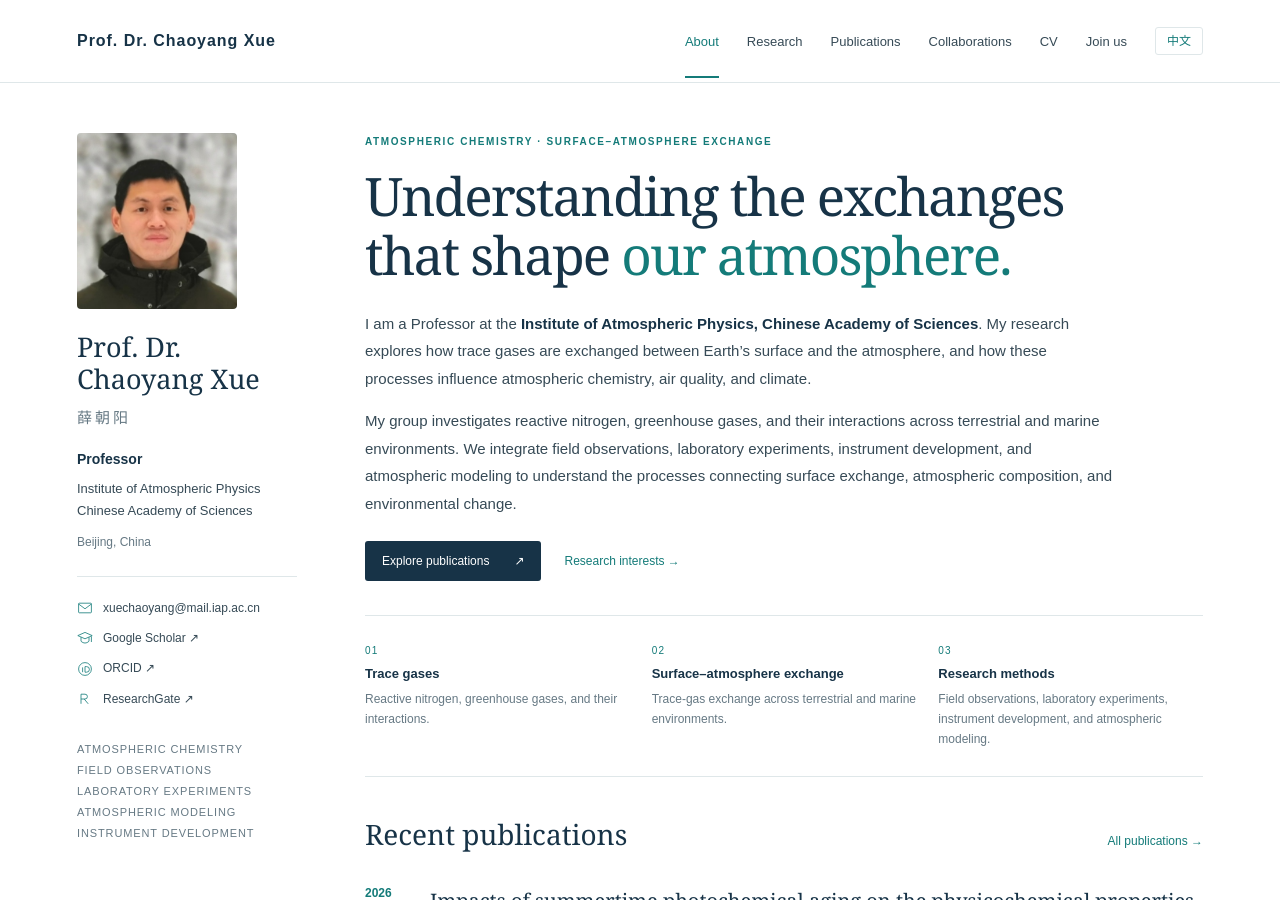
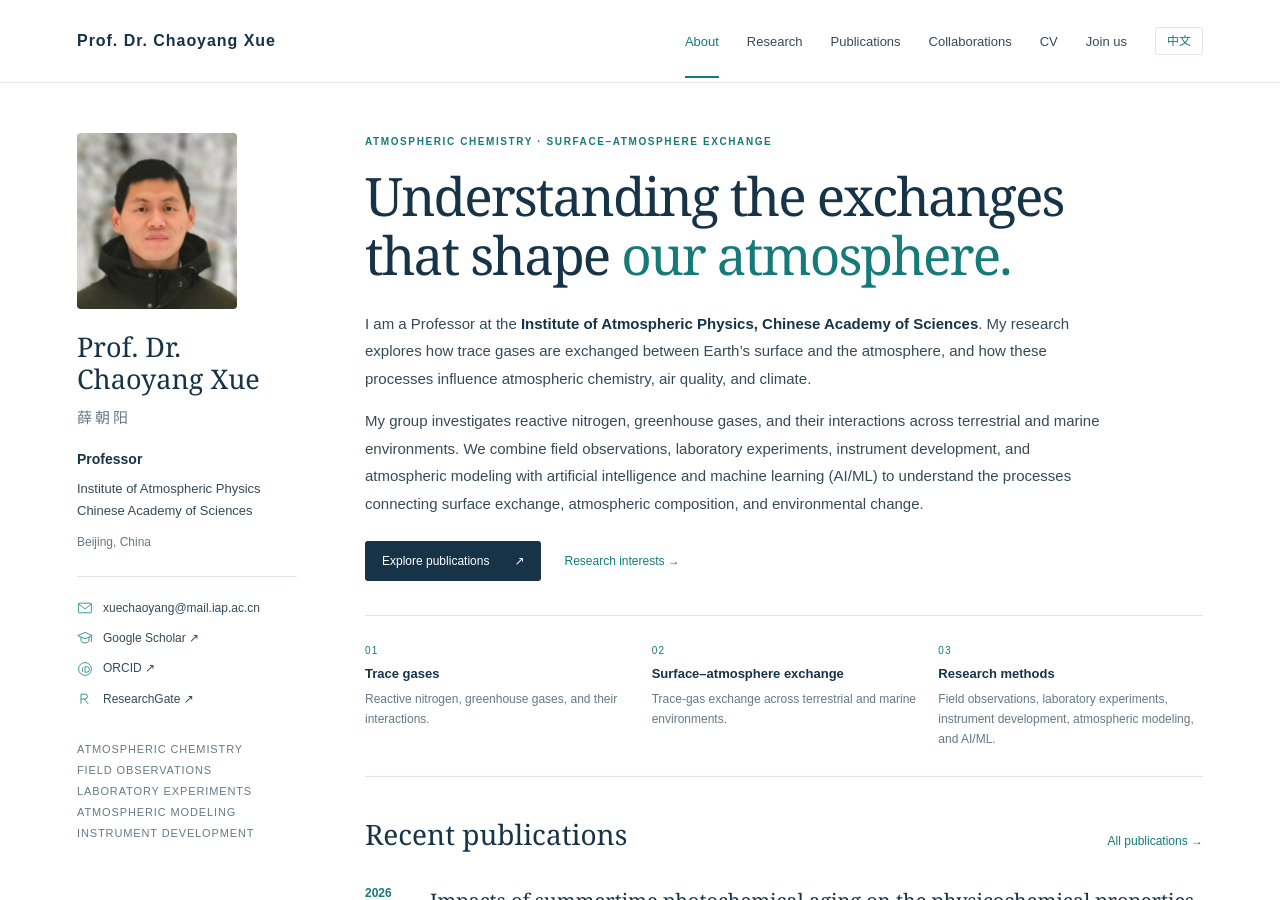
Before and after one commit to cxue-atmos/cxue-atmos.github.io, a Jekyll site: the page built from _pages/about.html, in a window 1280 px wide and 900 px high. Built offline with Jekyll 4.4.1, drawn with Linux system fonts in a browser that asks for light colours.

Commit message:
Include AI and machine learning in bilingual homepage research methods

```diff
--- a/_layouts/academic.html
+++ b/_layouts/academic.html
@@ -11,7 +11,7 @@
   <meta property="og:type" content="website">
   <meta property="og:image" content="{{ '/images/profile.jpg' | absolute_url }}">
   <title>{{ page.title | escape }} | {{ site.title | escape }}</title>
-  <link rel="stylesheet" href="{{ '/assets/css/academic.css' | relative_url }}?v=20261030-3">
+  <link rel="stylesheet" href="{{ '/assets/css/academic.css' | relative_url }}?v=20261030-4">
 </head>
 <body data-route="{{ page.site_route }}" data-language="{{ page.initial_language | default: 'en' }}">
   <a class="skip-link" href="#main">Skip to content</a>
@@ -37,6 +37,6 @@
     <main id="main" tabindex="-1">{{ content }}</main>
   </div></div>
   <footer class="footer"><div class="container footer-inner"><span>© 2026 Chaoyang Xue · 薛朝阳</span><span id="footer-affiliation">Institute of Atmospheric Physics, Chinese Academy of Sciences</span></div></footer>
-  <script src="{{ '/assets/js/academic.js' | relative_url }}?v=20261030-3" defer></script>
+  <script src="{{ '/assets/js/academic.js' | relative_url }}?v=20261030-4" defer></script>
 </body>
 </html>
--- a/_pages/about.html
+++ b/_pages/about.html
@@ -8,6 +8,6 @@
   - /about/
   - /about.html
 ---
-<section class="hero"><p class="eyebrow">ATMOSPHERIC CHEMISTRY · SURFACE–ATMOSPHERE EXCHANGE</p><h1>Understanding the exchanges<br>that shape <em>our atmosphere.</em></h1><p class="intro">I am a Professor at the <b>Institute of Atmospheric Physics, Chinese Academy of Sciences</b>. My research explores how trace gases are exchanged between Earth’s surface and the atmosphere, and how these processes influence atmospheric chemistry, air quality, and climate.</p><p class="intro">My group investigates reactive nitrogen, greenhouse gases, and their interactions across terrestrial and marine environments. We integrate field observations, laboratory experiments, instrument development, and atmospheric modeling to understand the processes connecting surface exchange, atmospheric composition, and environmental change.</p><div class="hero-actions"><a href="/publications/" class="primary-link">Explore publications <span>↗</span></a><a href="/research/" class="text-link">Research interests →</a></div></section>
-      <div class="research-strip"><div><span class="num">01</span><h3>Trace gases</h3><p>Reactive nitrogen, greenhouse gases, and their interactions.</p></div><div><span class="num">02</span><h3>Surface–atmosphere exchange</h3><p>Trace-gas exchange across terrestrial and marine environments.</p></div><div><span class="num">03</span><h3>Research methods</h3><p>Field observations, laboratory experiments, instrument development, and atmospheric modeling.</p></div></div>
+<section class="hero"><p class="eyebrow">ATMOSPHERIC CHEMISTRY · SURFACE–ATMOSPHERE EXCHANGE</p><h1>Understanding the exchanges<br>that shape <em>our atmosphere.</em></h1><p class="intro">I am a Professor at the <b>Institute of Atmospheric Physics, Chinese Academy of Sciences</b>. My research explores how trace gases are exchanged between Earth’s surface and the atmosphere, and how these processes influence atmospheric chemistry, air quality, and climate.</p><p class="intro">My group investigates reactive nitrogen, greenhouse gases, and their interactions across terrestrial and marine environments. We combine field observations, laboratory experiments, instrument development, and atmospheric modeling with artificial intelligence and machine learning (AI/ML) to understand the processes connecting surface exchange, atmospheric composition, and environmental change.</p><div class="hero-actions"><a href="/publications/" class="primary-link">Explore publications <span>↗</span></a><a href="/research/" class="text-link">Research interests →</a></div></section>
+      <div class="research-strip"><div><span class="num">01</span><h3>Trace gases</h3><p>Reactive nitrogen, greenhouse gases, and their interactions.</p></div><div><span class="num">02</span><h3>Surface–atmosphere exchange</h3><p>Trace-gas exchange across terrestrial and marine environments.</p></div><div><span class="num">03</span><h3>Research methods</h3><p>Field observations, laboratory experiments, instrument development, atmospheric modeling, and AI/ML.</p></div></div>
       <section><div class="section-heading"><h2>Recent publications</h2><a href="/publications/">All publications →</a></div>{% for p in site.data.academic_publications limit:3 %}{% include academic-publication.html compact=true %}{% endfor %}</section>
--- a/assets/js/academic.js
+++ b/assets/js/academic.js
@@ -23,8 +23,8 @@
       return `<article class="pub"><div class="pub-year">${p.year}</div><div>${roles?`<div class="role">${escape(roles)}<span class="type">${type}</span></div>`:(p.kind==='editorial'?`<div class="role">${type}</div>`:'')}<h3><a href="${escape(publisher)}" ${external}>${escape(p.title)}</a></h3>${compact?'':`<p class="authors" style="margin:0 0 7px;max-width:none">${authors}</p>`}<p class="pub-meta">${escape(citation).replace(/-/g,'–')}</p>${summary}<div class="pub-links">${links}</div></div></article>`;
     }
     function home() {
-      return `<section class="hero"><p class="eyebrow">${t('ATMOSPHERIC CHEMISTRY · SURFACE–ATMOSPHERE EXCHANGE','大气化学 · 地表—大气交换')}</p><h1>${t('Understanding the exchanges<br>that shape <em>our atmosphere.</em>','探索塑造大气环境的<br><em>交换过程。</em>')}</h1><p class="intro">${t('I am a Professor at the <b>Institute of Atmospheric Physics, Chinese Academy of Sciences</b>. My research explores how trace gases are exchanged between Earth’s surface and the atmosphere, and how these processes influence atmospheric chemistry, air quality, and climate.','我是薛朝阳，现任<b>中国科学院大气物理研究所</b>研究员。我的研究关注痕量气体在地表与大气之间的交换过程，以及这些过程对大气化学、空气质量和气候的影响。')}</p><p class="intro">${t('My group investigates reactive nitrogen, greenhouse gases, and their interactions across terrestrial and marine environments. We integrate field observations, laboratory experiments, instrument development, and atmospheric modeling to understand the processes connecting surface exchange, atmospheric composition, and environmental change.','课题组研究陆地和海洋环境中的活性氮、温室气体及其相互作用。我们结合外场观测、实验室实验、仪器研发和大气模型模拟，探索连接地表交换、大气成分与环境变化的关键过程。')}</p><div class="hero-actions"><a href="/publications/" class="primary-link">${t('Explore publications','查看研究论文')} <span>↗</span></a><a href="/research/" class="text-link">${t('Research interests','研究方向')} →</a></div></section>
-      <div class="research-strip"><div><span class="num">01</span><h3>${t('Trace gases','痕量气体')}</h3><p>${t('Reactive nitrogen, greenhouse gases, and their interactions.','活性氮、温室气体及其相互作用。')}</p></div><div><span class="num">02</span><h3>${t('Surface–atmosphere exchange','地表—大气交换')}</h3><p>${t('Trace-gas exchange across terrestrial and marine environments.','陆地和海洋环境中的痕量气体交换。')}</p></div><div><span class="num">03</span><h3>${t('Research methods','研究方法')}</h3><p>${t('Field observations, laboratory experiments, instrument development, and atmospheric modeling.','外场观测、实验室实验、仪器研发与大气模型模拟。')}</p></div></div>
+      return `<section class="hero"><p class="eyebrow">${t('ATMOSPHERIC CHEMISTRY · SURFACE–ATMOSPHERE EXCHANGE','大气化学 · 地表—大气交换')}</p><h1>${t('Understanding the exchanges<br>that shape <em>our atmosphere.</em>','探索塑造大气环境的<br><em>交换过程。</em>')}</h1><p class="intro">${t('I am a Professor at the <b>Institute of Atmospheric Physics, Chinese Academy of Sciences</b>. My research explores how trace gases are exchanged between Earth’s surface and the atmosphere, and how these processes influence atmospheric chemistry, air quality, and climate.','我是薛朝阳，现任<b>中国科学院大气物理研究所</b>研究员。我的研究关注痕量气体在地表与大气之间的交换过程，以及这些过程对大气化学、空气质量和气候的影响。')}</p><p class="intro">${t('My group investigates reactive nitrogen, greenhouse gases, and their interactions across terrestrial and marine environments. We combine field observations, laboratory experiments, instrument development, and atmospheric modeling with artificial intelligence and machine learning (AI/ML) to understand the processes connecting surface exchange, atmospheric composition, and environmental change.','课题组研究陆地和海洋环境中的活性氮、温室气体及其相互作用。我们综合运用外场观测、实验室实验、仪器研发、大气模型模拟，以及人工智能与机器学习（AI/ML）方法，探索连接地表交换、大气成分与环境变化的关键过程。')}</p><div class="hero-actions"><a href="/publications/" class="primary-link">${t('Explore publications','查看研究论文')} <span>↗</span></a><a href="/research/" class="text-link">${t('Research interests','研究方向')} →</a></div></section>
+      <div class="research-strip"><div><span class="num">01</span><h3>${t('Trace gases','痕量气体')}</h3><p>${t('Reactive nitrogen, greenhouse gases, and their interactions.','活性氮、温室气体及其相互作用。')}</p></div><div><span class="num">02</span><h3>${t('Surface–atmosphere exchange','地表—大气交换')}</h3><p>${t('Trace-gas exchange across terrestrial and marine environments.','陆地和海洋环境中的痕量气体交换。')}</p></div><div><span class="num">03</span><h3>${t('Research methods','研究方法')}</h3><p>${t('Field observations, laboratory experiments, instrument development, atmospheric modeling, and AI/ML.','外场观测、实验室实验、仪器研发、大气模型模拟与人工智能和机器学习（AI/ML）。')}</p></div></div>
       <section><div class="section-heading"><h2>${t('Recent publications','近期论文')}</h2><a href="/publications/">${t('All publications','全部论文')} →</a></div>${papers.slice(0,3).map(p=>pub(p,true)).join('')}</section>`;
     }
     function publications() {
```
Also changed, not shown: _pages/chinese.html (+2 -2 lines).
